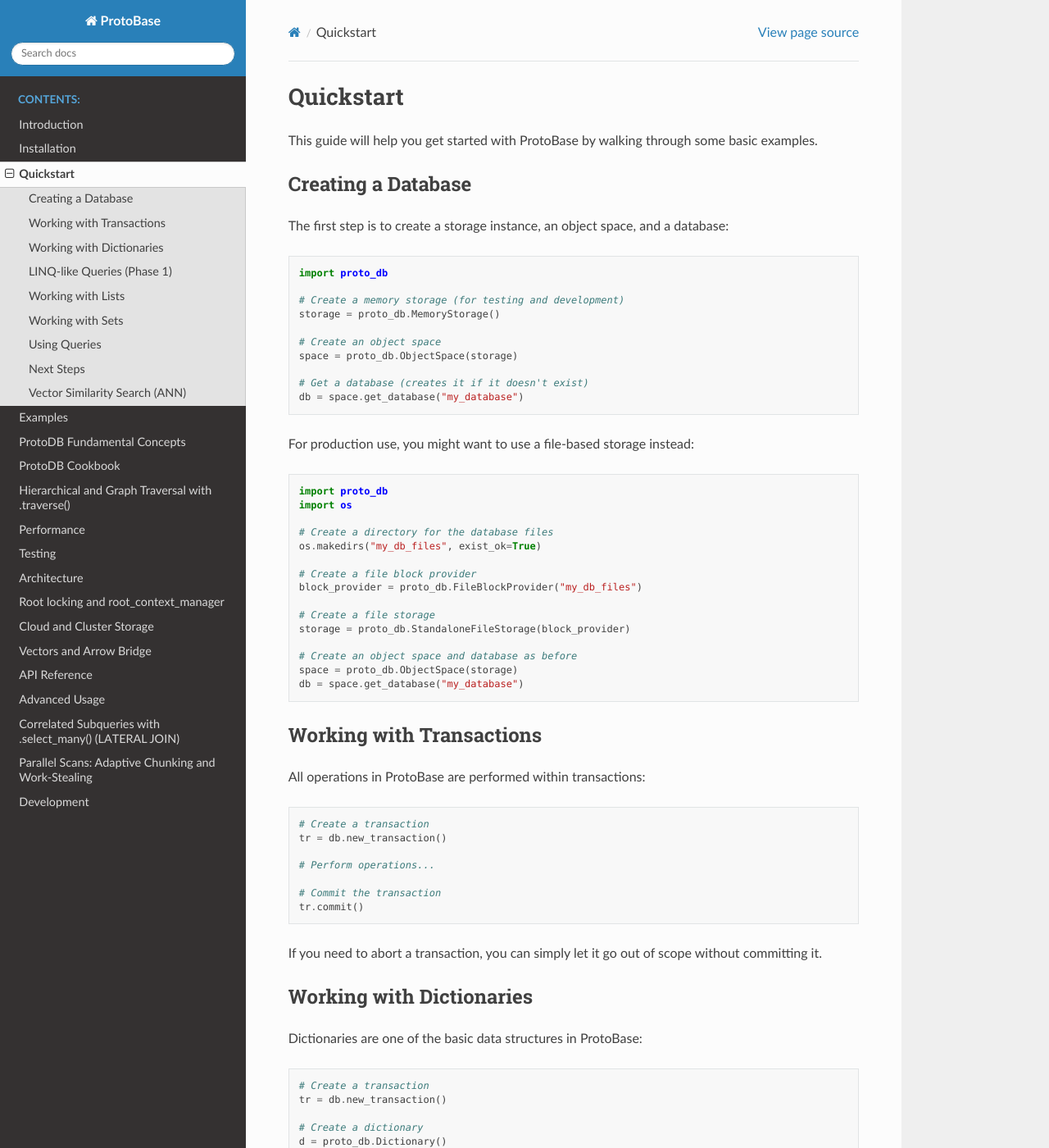
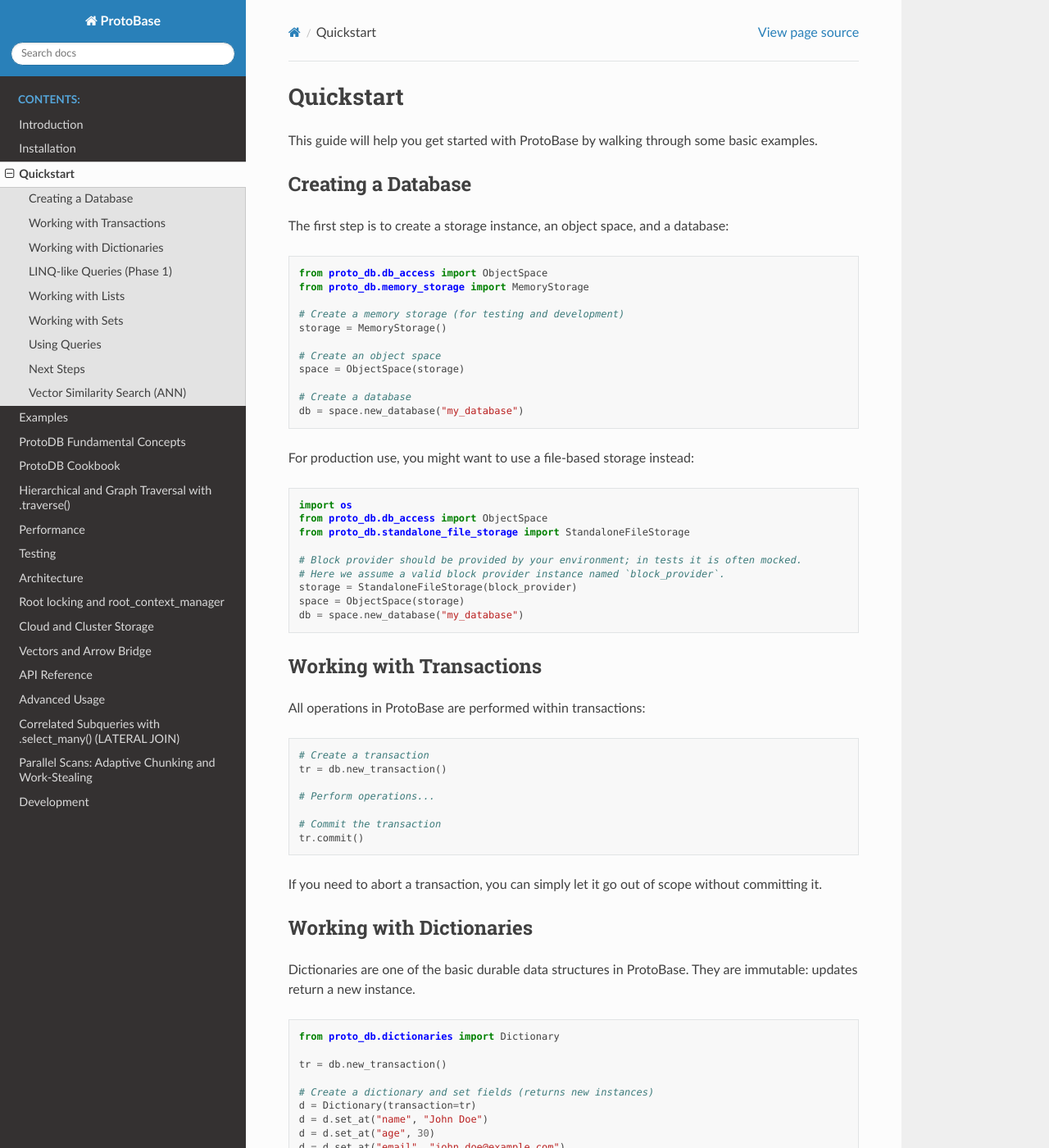
Before and after one commit to gamarino/ProtoDB, a Sphinx documentation site: the page built from docs/source/quickstart.rst, in a window 1280 px wide and 1400 px high. Shown: the whole window at 82% size. Built offline with Sphinx 7.4.7 and the Read the Docs theme 3.1.0, drawn with Linux system fonts in a browser that asks for light colours; some of the changed text lies outside the part shown.

Commit message:
[FIX] test revised (except concurrency)

```diff
--- a/docs/source/quickstart.rst
+++ b/docs/source/quickstart.rst
@@ -10,36 +10,31 @@
 
 .. code-block:: python
 
-    import proto_db
+    from proto_db.db_access import ObjectSpace
+    from proto_db.memory_storage import MemoryStorage
 
     # Create a memory storage (for testing and development)
-    storage = proto_db.MemoryStorage()
+    storage = MemoryStorage()
 
     # Create an object space
-    space = proto_db.ObjectSpace(storage)
+    space = ObjectSpace(storage)
 
-    # Get a database (creates it if it doesn't exist)
-    db = space.get_database("my_database")
+    # Create a database
+    db = space.new_database("my_database")
 
 For production use, you might want to use a file-based storage instead:
 
 .. code-block:: python
 
-    import proto_db
     import os
+    from proto_db.db_access import ObjectSpace
+    from proto_db.standalone_file_storage import StandaloneFileStorage
 
-    # Create a directory for the database files
-    os.makedirs("my_db_files", exist_ok=True)
-
-    # Create a file block provider
-    block_provider = proto_db.FileBlockProvider("my_db_files")
-
-    # Create a file storage
-    storage = proto_db.StandaloneFileStorage(block_provider)
-
-    # Create an object space and database as before
-    space = proto_db.ObjectSpace(storage)
-    db = space.get_database("my_database")
+    # Block provider should be provided by your environment; in tests it is often mocked.
+    # Here we assume a valid block provider instance named `block_provider`.
+    storage = StandaloneFileStorage(block_provider)
+    space = ObjectSpace(storage)
+    db = space.new_database("my_database")
 
 Working with Transactions
 ---------------------------
@@ -61,42 +56,29 @@
 Working with Dictionaries
 --------------------------
 
-Dictionaries are one of the basic data structures in ProtoBase:
+Dictionaries are one of the basic durable data structures in ProtoBase. They are immutable: updates return a new instance.
 
 .. code-block:: python
 
-    # Create a transaction
+    from proto_db.dictionaries import Dictionary
+
     tr = db.new_transaction()
 
-    # Create a dictionary
-    d = proto_db.Dictionary()
-
-    # Add some key-value pairs
-    d["name"] = "John Doe"
-    d["age"] = 30
-    d["email"] = "john.doe@example.com"
+    # Create a dictionary and set fields (returns new instances)
+    d = Dictionary(transaction=tr)
+    d = d.set_at("name", "John Doe")
+    d = d.set_at("age", 30)
+    d = d.set_at("email", "john.doe@example.com")
 
     # Store the dictionary as a root object
     tr.set_root_object("user", d)
-
-    # Commit the transaction
     tr.commit()
 
-    # Create a new transaction
+    # Read back
     tr2 = db.new_transaction()
-
-    # Retrieve the dictionary
     user = tr2.get_root_object("user")
-
-    # Access values
-    print(user["name"])  # Output: John Doe
-    print(user["age"])   # Output: 30
-
-    # Modify values
-    user["age"] = 31
-
-    # Commit the changes
-    tr2.commit()
+    print(user.get_at("name"))  # John Doe
+    print(user.get_at("age"))   # 30
 
 LINQ-like Queries (Phase 1)
 ---------------------------
```
Also changed, not shown: README.md (+1 -1 lines), docs/BUILDING.md (added, +56 -0 lines), docs/source/introduction.rst (+11 -8 lines), 4 other files.
